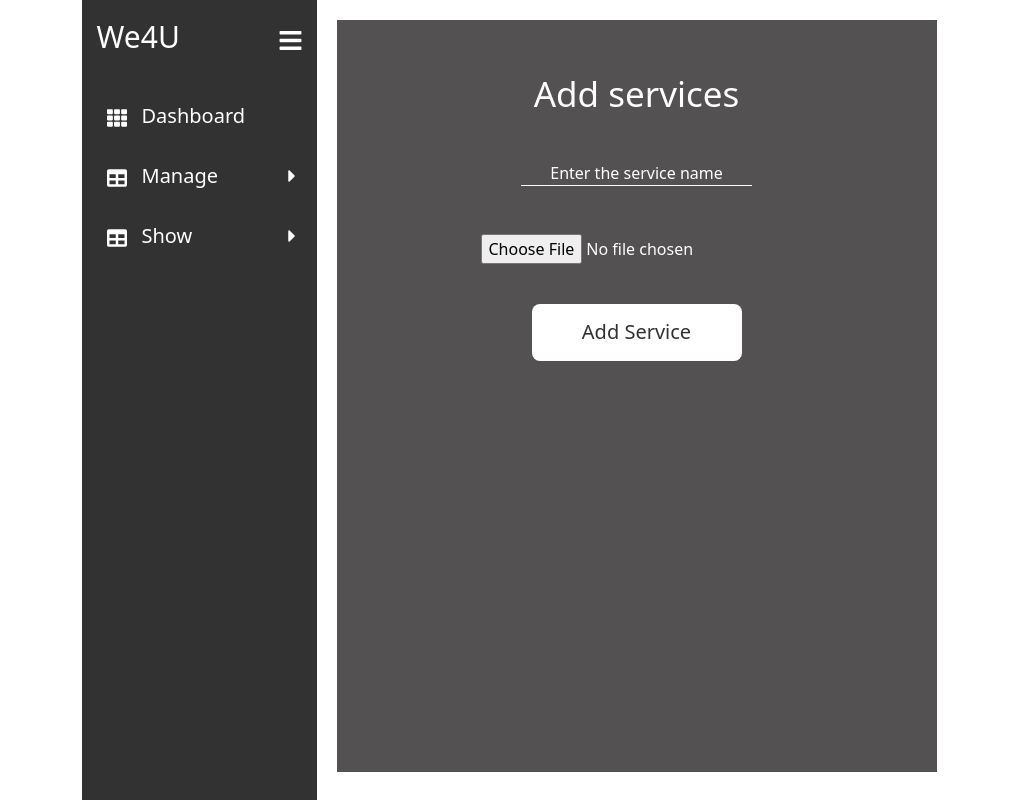
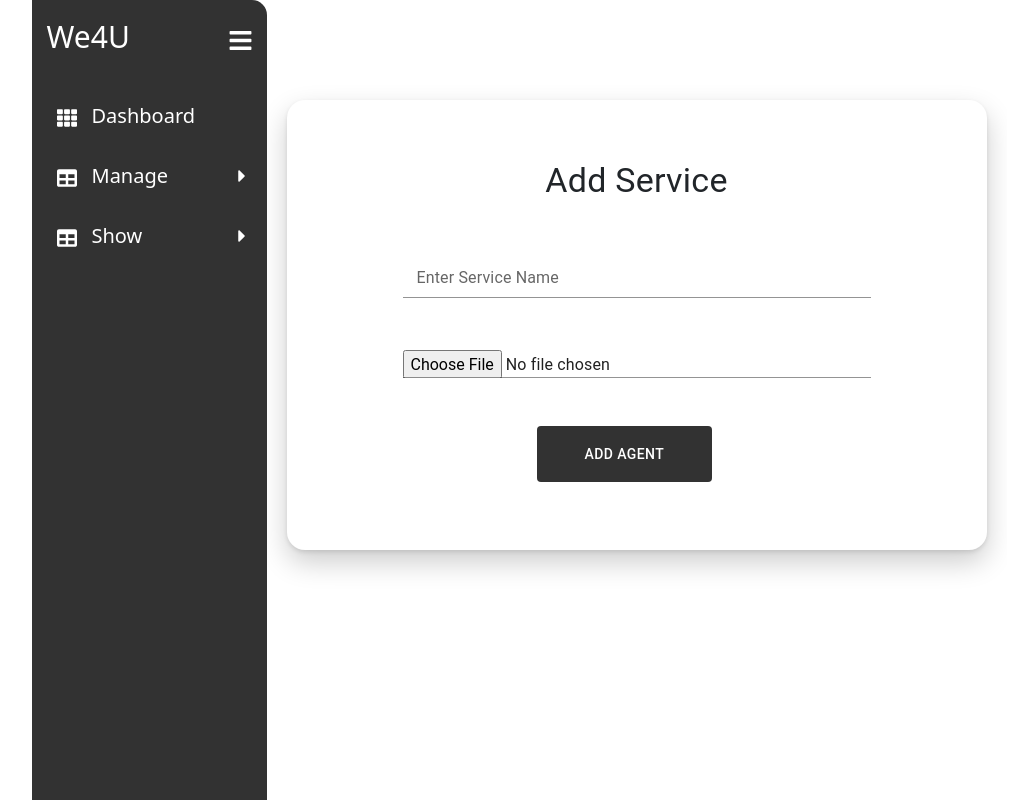
Before and after one commit to DhruviKakadiya81/we-for-you, a React (Vite) app in the folder Admin/: page /adminmanageservice in a window 1280 px wide. Shown: the whole page, without its empty margins (121-1148 px from the left). Built offline with nearby package versions, Linux system fonts and the light colour scheme.

Commit message:
add_ser_done

```diff
--- a/Admin/src/components/AdminManageService.jsx
+++ b/Admin/src/components/AdminManageService.jsx
@@ -18,18 +18,40 @@ const AdminManageService = () => {
   }
   return (
     <AdminNavbar>
-    <div className='add_service_container px-5'>
+
+    <FormGroup className='main_container mx-auto'>
+                    <Typography variant="h4" className='add_ser_heading'>Add Service</Typography>
+                    {/* <Stack direction="horizontal" gap={2}> */}
+                    <div className='mt-5 mx-auto'>
+                                <FormControl className='mb-3 detail_container'>
+                                    <InputLabel className='mx-3' >Enter Service Name</InputLabel>
+                                    <Input type="text" name="name" className='mx-3 my-3'  />
+                                    </FormControl><br/>
+                                    <FormControl className='mb-3 detail_container'>
+                                    <Input type='file' name='image' className='mx-3 my-3 ser_image' style={{borderBottom:"none"}}/>
+                                    </FormControl><br/>
+                                    <FormControl className='mb-3 mx-auto'>
+                                    <Button className='add_btn my-3 px-5 py-3' style={{backgroundColor:"rgb(50,50,50)",color:"white",marginLeft:"150px"}}>Add Agent</Button>
+                                </FormControl>
+                    </div>
+                    {/* </Stack> */}
+      </FormGroup>
+
+
+
+    {/* <div className='add_service_container px-5'>
      <p className="add_services_Heading pt-5">
       Add services
      </p>
      <div className="add_services mx-5 px-5">
      <form action="" method="post" onSubmit={handleAddServices} >
-      <input type="text" name="s_name" placeholder='Enter the service name' onChange={(event)=>setsname(event.target.value)} className='Ser_name my-4 mt-4'/><br />
+      <input type="text" name="s_name" onChange={(event)=>setsname(event.target.value)} className='Ser_name my-4 mt-4'/>
+      <label for="">Enter The Service Name</label><br />
       <input type="file" name="s_icon" placeholder='choose the image' onChange={(event)=>sets_icon(event.target.value)} className='Ser_image my-4'/><br/>
       <button type='submit' className='add_btn mx-5 px-5 my-3'>Add Service</button>
      </form>
      </div>
-    </div>
+    </div> */}
     </AdminNavbar>
   )
 }
--- a/Admin/src/css/AddServices.css
+++ b/Admin/src/css/AddServices.css
@@ -1,43 +1,24 @@
-/* .add_services{
-    margin: auto;
-} */
-
-.add_services_Heading{
-    font-size: 35px;
+.add_ser_heading{
     text-align: center;
+    font-size: 20px;
     font-weight: 500;
-    color: white;
+    padding-top: 60px;
 }
 
-.add_service_container{
-    text-align: center;
-    background-color: rgb(83, 81, 81);
-    height: 94vh;
+.detail_container{
+   width: 500px;
 }
 
-.Ser_name{
-    text-align: center;
+.ser_image{
     outline: none;
-    border: none;
-    background-color: transparent;
-    border-bottom: 1px solid white;
-    color: white;
+    border-bottom: none;
 }
 
-.Ser_name::placeholder{
-    color: white    ;
+.main_container{
+    background-color: white;
+    border-radius: 18px;
+    box-shadow:rgba(0, 0, 0, 0.2) 0px 12px 28px 0px, rgba(0, 0, 0, 0.1) 0px 2px 4px 0px, rgba(255, 255, 255, 0.05) 0px 0px 0px 1px inset;
+    height: 450px;
+    width: 700px;
+    margin-top: 80px;
 }
-
-.Ser_image{
-    color: white;
-    text-align: center;
-}
-
-.add_btn{
-   text-align: center;
-   background-color: white;
-   color: rgb(50, 50, 50);
-   height: 57px;
-   width: 210px;
-   font-size: 20px;
-}
--- a/Admin/src/css/AdminNavbar.css
+++ b/Admin/src/css/AdminNavbar.css
@@ -147,6 +147,8 @@ main {
     color: #fff;
     height: 100vh;
     transition: all 0.5s;
+    border-top-right-radius: 15px;
+    /* border-bottom-right-radius:10px; */
 }
 
 .top_section {
```
